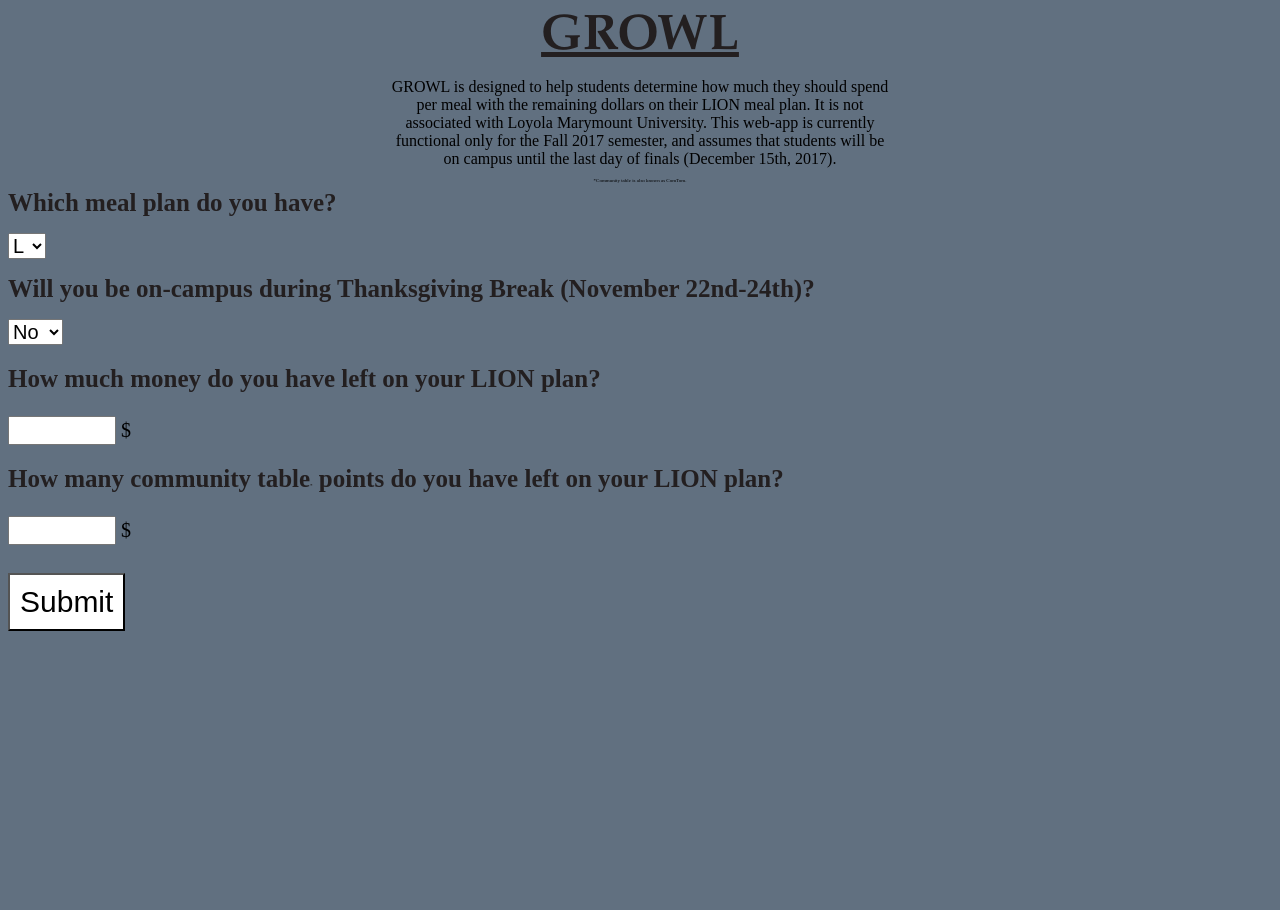
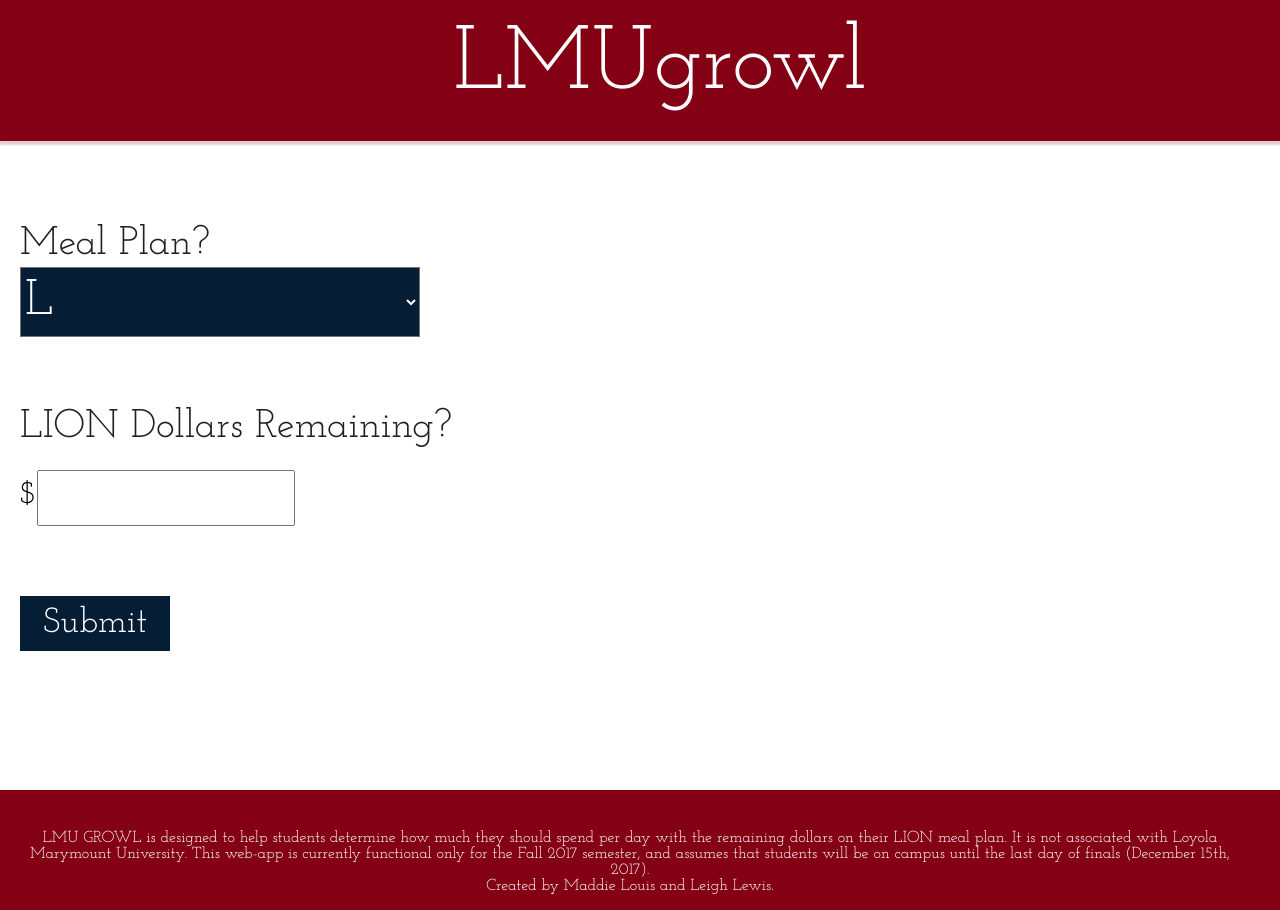
Before and after one commit to mlouis2/LMUgrowl, a Python web app: template templates/main.html in a window 1280 px wide. Run offline with Jinja, Linux system fonts and the light colour scheme; the template is opened without the code that fills it, so the values that code supplies are empty.

Commit message:
Updated for Thanksgiving

```diff
--- a/stylesheets/main.css
+++ b/stylesheets/main.css
@@ -1,5 +1,11 @@
+
+@import url('https://fonts.googleapis.com/css?family=Josefin+Slab');
+
 body {
-     background-color: #617080;
+     padding-left: 20px;
+     font-family: 'Josefin Slab', Serif;
+     height: 100%;
+     margin: 0;
 }
 
 form {
@@ -7,37 +13,108 @@
 }
 
 h2, h1 {
-     color: #231f20;
+     font-weight: lighter;
 }
 
-h1 {
-     font-family: 'Palatino';
-     font-size: 50px;
-     margin: 0 auto;
-     padding-bottom: 10px;
+header {
+     background: rgb(132, 0, 21);
+     font-size: 90px;
+     margin: -20px;
+     color: white;
+     box-shadow: 1px 2px 2px 2px rgba(132, 0, 21, .2);
+     padding: 30px;
+     padding-top: 40px;
      text-align: center;
+     display: block;
+     width: 100%;
+     z-index: 20px;
+}
+
+#mealPlan{
+     position: relative;
+     padding-top: 50px;
+     z-index: -10px;
 }
 
 h2 {
-     font-size: 25px;
+     color: #231f20;
+     font-size: 40px;
+     padding-top: 50px;
      margin: 3px auto;
 }
 
 .dropdown {
-     font-size: 20px;
+     font-family: 'Josefin Slab', serif;
+     color: white;
+     font-size: 50px;
+     width: 400px;
+     height: 70px;
+     background-color: rgb(5, 29, 53);
 }
+
 .button{
-     text-align: left;
-     background-color: white;
-     font-size: 30px;
-     /*border: 2px solid #b62b3a;*/
+     text-align: center;
+     font-size: 35px;
+     border: none;
+     background-color: rgb(5, 29, 53);
      margin: 10px 0px -10px 0px;
      padding: 10px;
+     font-family: 'Josefin Slab', serif;
+     color: white;
+     width: 150px;
+     z-index: 50;
+}
+
+.button:hover{
+     cursor: pointer;
+     opacity: .7
+}
+
+.dropdown:hover{
+     cursor: pointer;
+     opacity: .7
 }
 
 .numInput {
+     width: 250px;
+     height: 50px;
+     font-family: 'Josefin Slab', serif;
+     font-size: 50px;
+     color: rgba(132, 0, 21, .7);
+     display: inline;
+}
+input{
+     font-size: 50px;
+}
+
+p{
      font-size: 30px;
-     width: 100px;
+     display: inline;
+}
+
+#footer{
+     position: fixed;
+  height: 50px;
+  left: 0;
+  right: 0;
+  bottom: 0;
+
+     text-align: center;
+     z-index: 20px;
+     margin-top: 50px;
+          margin-left: -50px;
+          margin-right: -50px;
+          margin-bottom: -50px;
+          padding-top: 40px;
+          padding-right: 80px;
+          padding-left: 60px;
+          padding-bottom: 80px;
+     color: white;
+     background-color: rgb(132, 0, 21);
+}
+
+.wrapper {
+     min-height: 100%;
 }
 
 #bio {
@@ -47,16 +124,72 @@
      margin:0 auto;
 }
 
-#moneyLeft, #pointsLeft {
+#moneyLeft {
      font-size: 20px;
      margin-top: 20px;
 }
 
-#comtom {
-     font-size: 5px;
-     display: inline;
+#subtitle{
+     text-align: center;
+     color: rgb(5, 29, 53);
+     font-weight: bold;
 }
 
 #results {
      font-size: 25px;
+     padding-top: 10px;
 }
+
+#emphasis {
+     font-size:80px;
+}
+
+
+@media screen and (min-width:220px and (max-width: 640px)){
+     header {
+          background: rgb(132, 0, 21);
+          font-size: 200px;
+          margin: -20px;
+          color: white;
+          box-shadow: 1px 2px 2px 2px rgba(132, 0, 21, .2);
+          padding: 30px;
+          padding-top: 40px;
+          text-align: center;
+          display: block;
+          width: 100%;
+          z-index: 20px;
+     }
+
+     h2 {
+          color: #231f20;
+          font-size: 70px;
+          padding-top: 50px;
+          margin: 3px auto;
+     }
+
+     .dropdown {
+          font-family: 'Josefin Slab', serif;
+          color: white;
+          font-size: 70px;
+          width: 400px;
+          height: 70px;
+          background-color: white;
+     }
+
+     .button{
+          text-align: center;
+          font-size: 70px;
+          border: none;
+          background-color: rgb(5, 29, 53);
+          margin: 10px 0px -10px 0px;
+          padding: 10px;
+          font-family: 'Josefin Slab', serif;
+          color: white;
+          width: 150px;
+     }
+}
+
+.footer,
+.push {
+  height: 40px;
+}
--- a/templates/main.html
+++ b/templates/main.html
@@ -6,73 +6,50 @@
           <link rel='stylesheet' href='/stylesheets/main.css'>
      </head>
      <body>
+          <div class='wrapper'>
+          <header>LMUgrowl</header>
 
-          <h1><u>GROWL</u></h1>
-
-          <div id="bio">
-          GROWL is designed to help students determine how much they should spend per meal
-               with the remaining dollars on their LION meal plan. It is not associated with Loyola Marymount
-               University. This web-app is currently functional only for the Fall 2017 semester, and assumes that
-               students will be on campus until the last day of finals (December 15th, 2017).
-               <br>
-               <div id="comtom">*Community table is also known as ComTom.</div>
-
-          </div>
 
           <form id="growl" method="post" class="form">
 
           <div id="mealPlan">
-          <h2>Which meal plan do you have?</h2>
+          <h2>Meal Plan?</h2>
                       <p><select form_id='growl' id='plan' class='dropdown' name='plan'>
                           <option id='text' value='L'>L</option>
                           <option id='text' value='I'>I</option>
                           <option id='text' value='O'>O</option>
                           <option id='text' value='N'>N</option>
-                        </p>
-                       </select>
+                       </select></p>
                </div>
 
-          <!-- <div id="weekends">
-          <h2>Are you on-campus for weekends?</h2>
-                 <p><select form_id='growl' id='weekends' class='dropdown' name='weekends'>
-                     <option id='text' value='Yes' selected>Yes</option>
-                     <option id='text' value='No'>No</option>
-                   </p>
-                  </select>
+          <!-- <div id="thanksgiving">
+          <h2>On-Campus During Thanksgiving?</h2>
+                 <p><select form_id='growl' id='thanksgivingBox' class='dropdown' name='thanksgiving'>
+                     <option id='text' value='Yes'>Yes</option>
+                     <option id='text' value='No' selected>No</option>
+              </select></p>
+          </div> -->
+
+          <div id="moneyLeft">
+          <h2>LION Dollars Remaining?</h2>
+               <p>$</p><input type="number" name="moneyLeft" id="moneyLeft" class="numInput" min="1" max="1793" step="0000.01">
           </div>
 
-          <div id="autumnDay">
-          <h2>Will you be on-campus during the Autumn Day weekend (October 13th-15th)?</h2>
-                 <p><select form_id='growl' id='autumnDay' class='dropdown' name='autumnDay'>
-                     <option id='text' value='Yes' selected>Yes</option>
-                     <option id='text' value='No' >No</option>
-                   </p>
-                   </select>
-          </div> -->
-
-          <div id="thanksgiving">
-          <h2>Will you be on-campus during Thanksgiving Break (November 22nd-24th)?</h2>
-                 <p><select form_id='growl' id='thanksgiving' class='dropdown' name='thanksgiving'>
-                     <option id='text' value='Yes'>Yes</option>
-                     <option id='text' value='No' selected>No</option>
-                   </p>
-              </select>
-          </div>
-
-          <div id="moneyLeft">
-          <h2>How much money do you have left on your LION plan?</h2>
-               <input type="number" name="moneyLeft" id="moneyLeft" class="numInput" min="1" max="1793" step="0000.01"> $
-          </div>
-
-          <div id="pointsLeft">
-          <h2>How many community table<div id="comtom">*</div> points do you have left on your LION plan?</h2>
-               <input type="number" name="pointsLeft" id="pointsLeft" class="numInput" min="1" max="48"> $
-          </div>
 
      </form>
           <br>
 
           <button type="submit" form="growl" class="button" formaction="/results">Submit</button>
+          <iframe id="sovrn_ad_unit_284141_async" margin="0" padding="0" frameborder="0" width="728" height="90" scrolling="no" src="about:blank" data-zid="284141" class="sovrn_ad_unit" style="margin: 0px; padding: 0px; border: 0px none; width: 728px; height: 90px; overflow: hidden;"></iframe>
+          <div class="push"></div>
+     </div>
+
+          <footer id='footer'>
+               LMU GROWL is designed to help students determine how much they should spend per day
+                    with the remaining dollars on their LION meal plan. It is not associated with Loyola Marymount
+                    University. This web-app is currently functional only for the Fall 2017 semester, and assumes that
+                    students will be on campus until the last day of finals (December 15th, 2017).<br>Created by Maddie Louis and Leigh Lewis.
+          </footer>
 
      </body>
 </html>
```
Also changed, not shown: main.html (deleted, +0 -75 lines), main.py (+12 -31 lines), results.html (deleted, +0 -30 lines), templates/results.html (+17 -8 lines), 1 other file.
